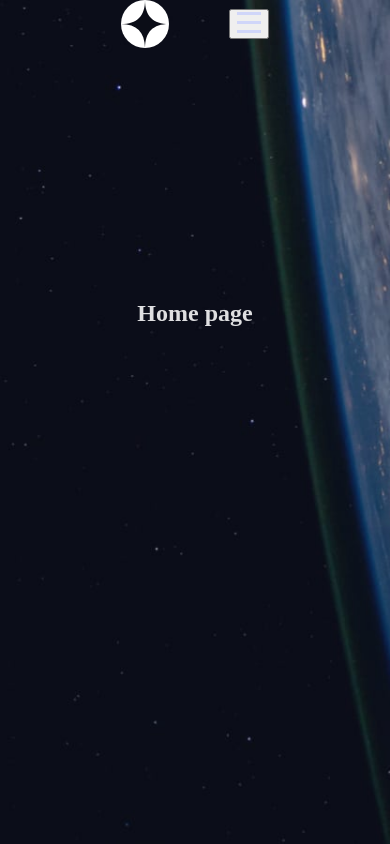
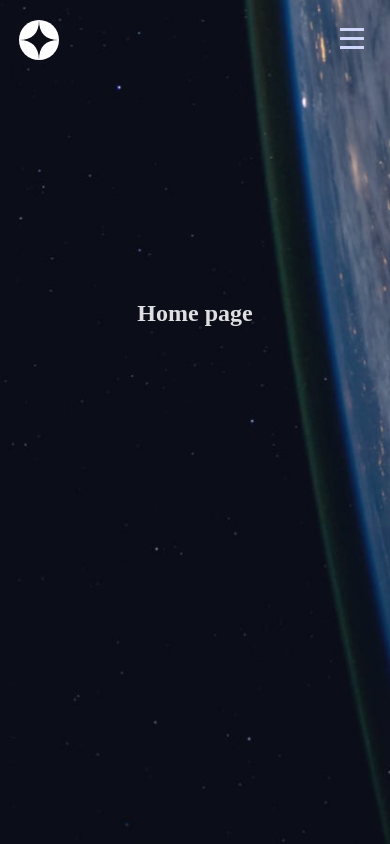
Before and after one commit to shay122990/space-tourism-website, a React (Vite) app: page / in a window 390 px wide. Built offline with nearby package versions, Linux system fonts and the light colour scheme; a web font is replaced by a local one.

Commit message:
mobile menu pop out style complete

```diff
--- a/src/components/header/Navbar.css
+++ b/src/components/header/Navbar.css
@@ -1,52 +1,3 @@
-/* .nav-container{
-    display: flex;
-    justify-content: center;
-    text-align: center;
-    align-items: center;
-    flex-direction: row;
-    width:98%;
-    margin-left: 40px;
-    padding-top: 20px;
-    position: absolute;
-    z-index: 1;
-}
-.logo-image{
-    width: 48px;
-    height: 48px;
-}
-.navbar{
-    background-color:#ffffff16;
-    backdrop-filter: blur(10px);
-    display: flex;
-    flex-direction: row;
-    justify-content: center;
-    align-items: center;
-    width: 55%;
-    height:96px;
-    gap:50px;
-}
-.nav-lane{
-position: relative;
-  width: 35%;
-  height: 1px;
-  border:0 solid;
-  background-color: #ffffff16;
-  margin-right: -2%;
-  z-index: 1;
-}
-.nav-links{
-    font-size: 16px;
-    color: var(--text-color-main);
-    letter-spacing: 2px;
-}
-.nav-links:hover{
-    text-decoration: underline;
-    text-underline-offset: 38px;
-  text-decoration-thickness: 4px;
-}
-span{
-    font-weight: 600;
-} */
 
 a {
     text-decoration: none;
@@ -78,7 +29,7 @@ a:hover {
     height: 48px;
   }
   .nav-lane{
-    position: relative;
+      position: relative;
       width: 35%;
       height: 1px;
       border:0 solid;
@@ -118,11 +69,12 @@ a:hover {
   }
   @media (max-width: 768px) {
     .navbar{
+        display: flex;
         width: 100%;
         justify-content: center;
-        gap: 60px;
+        gap: 70%;
         padding: 0;
-        margin: 0;
+        margin: 20px 0 0 0;
     }
     .nav-links {
       display: none;
@@ -130,24 +82,40 @@ a:hover {
     .nav-lane{
       display: none;
     }
-    strong{
-        display: none;
+
+    .logo-image{
+      width: 40px;
+      height:40px;
     }
     .nav-links-mobile {
+      position:absolute;
+      top: 0;
+      right: 0;
       list-style: none;
-      /* left: 30%; */
-      /* top: 60%; */
       transition: all 0.5s ease-in-out;
-      /* width: 90%; */
-      background-color: white;
+       width: 60%;
+       height: 100vh;
+       background-color:#ffffff16;
+       backdrop-filter: blur(10px);
+       padding: 100px 0 0 20px ;
+       margin-top: -30px ;
     }
     ul li {
-      padding: 42px;
+      width: 100%;
+      padding: 0 0 20px 10px;
       transition: all 0.5s ease-in-out;
-      text-align: center;
+      text-align: left;
     }
     .mobile-menu-icon {
-position: relative;      display: block;
-     right: 0;
+      display: block;
+      right: 20px;
+      width: 40px;
+      height:40px;
+      background-color: transparent;
+      border: none;
+      z-index: 1;
     }
+    strong{
+      display: inline;
   }
+  }
```
